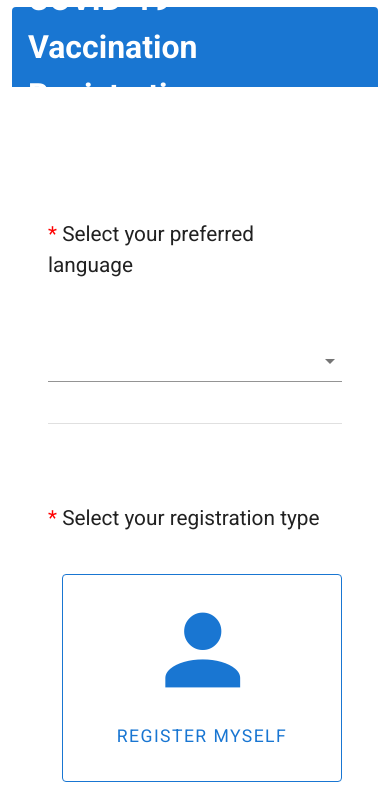
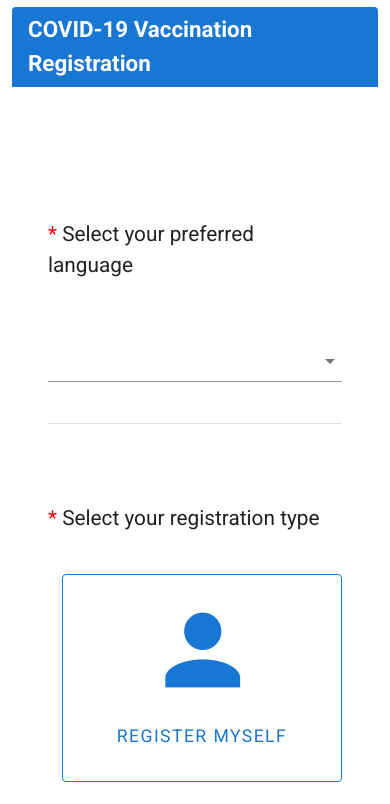
Before and after one commit to david-fraley/MassVaccinationSystem, a Vue app in the folder PatientRegistrationApp/: page / in a window 390 px wide. Shown: the top 804 px of the page. Built offline with nearby package versions, Linux system fonts and the light colour scheme; what v-mask would draw is missing.

Commit message:
Adjust page title bar size based on screen size

```diff
--- a/PatientRegistrationApp/src/App.vue
+++ b/PatientRegistrationApp/src/App.vue
@@ -6,7 +6,15 @@
 				<v-card flat height="101%" width="100%">
 					<v-stepper v-model="page" class="elevation-0">
 						<v-toolbar flat height="80em" color="primary" dark>
-							<v-toolbar-title style="font-size:2em" class="font-weight-bold text-wrap">{{title}}</v-toolbar-title>
+							<!--font size for xs & sm screens-->
+							<div class="d-sm-none">
+							<v-toolbar-title style="font-size:1.4rem" class="font-weight-bold text-wrap">{{title}}</v-toolbar-title>
+							</div>
+							<!--font size for screens larger than sm-->
+							<div class="d-none d-sm-block">
+							<v-toolbar-title style="font-size:2rem" class="font-weight-bold text-wrap">{{title}}</v-toolbar-title>
+							</div>
+
 							<v-spacer></v-spacer>
 							<v-img
 								max-height="5em"
@@ -539,6 +547,14 @@ export default {
 		HouseholdReviewSubmit,
 		HouseholdFollowUp,
 	},
+	computed: {
+		titleFontSize() {
+			switch (this.$vuetify.breakpoint.name) {
+				case 'xs': return '1.5em';
+			default: return '2.2em';
+			}
+		}
+	},
 	data () {
 		return {
 			dialog: false,
@@ -547,7 +563,7 @@ export default {
 			registrationPath: config.selectedRegistrationPath.NO_PATH_SELECTED,
 			numberOfHouseholdMembers: 2
 			}
-		},
+		}
   }
 </script>
 <style lang="css" scoped>
```
